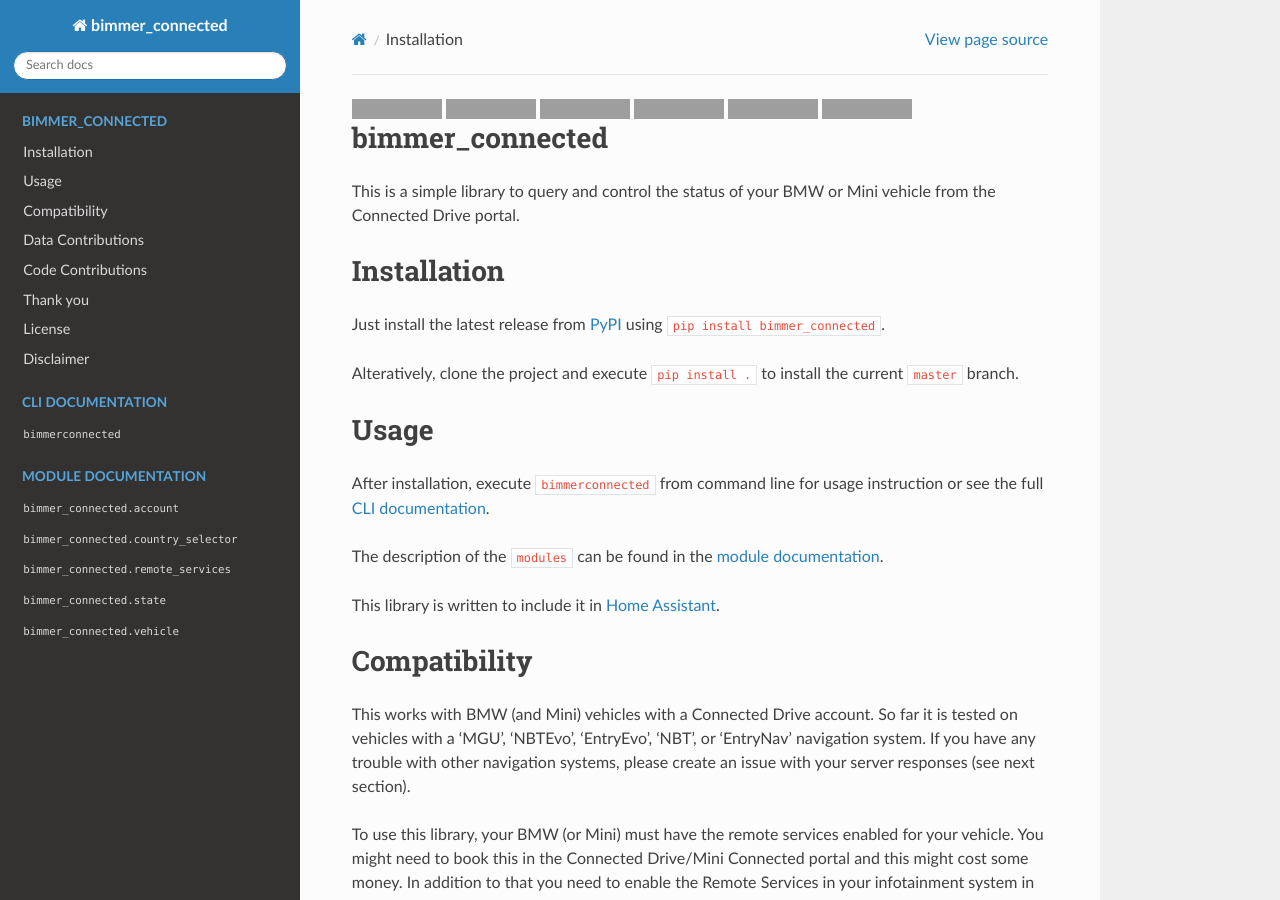
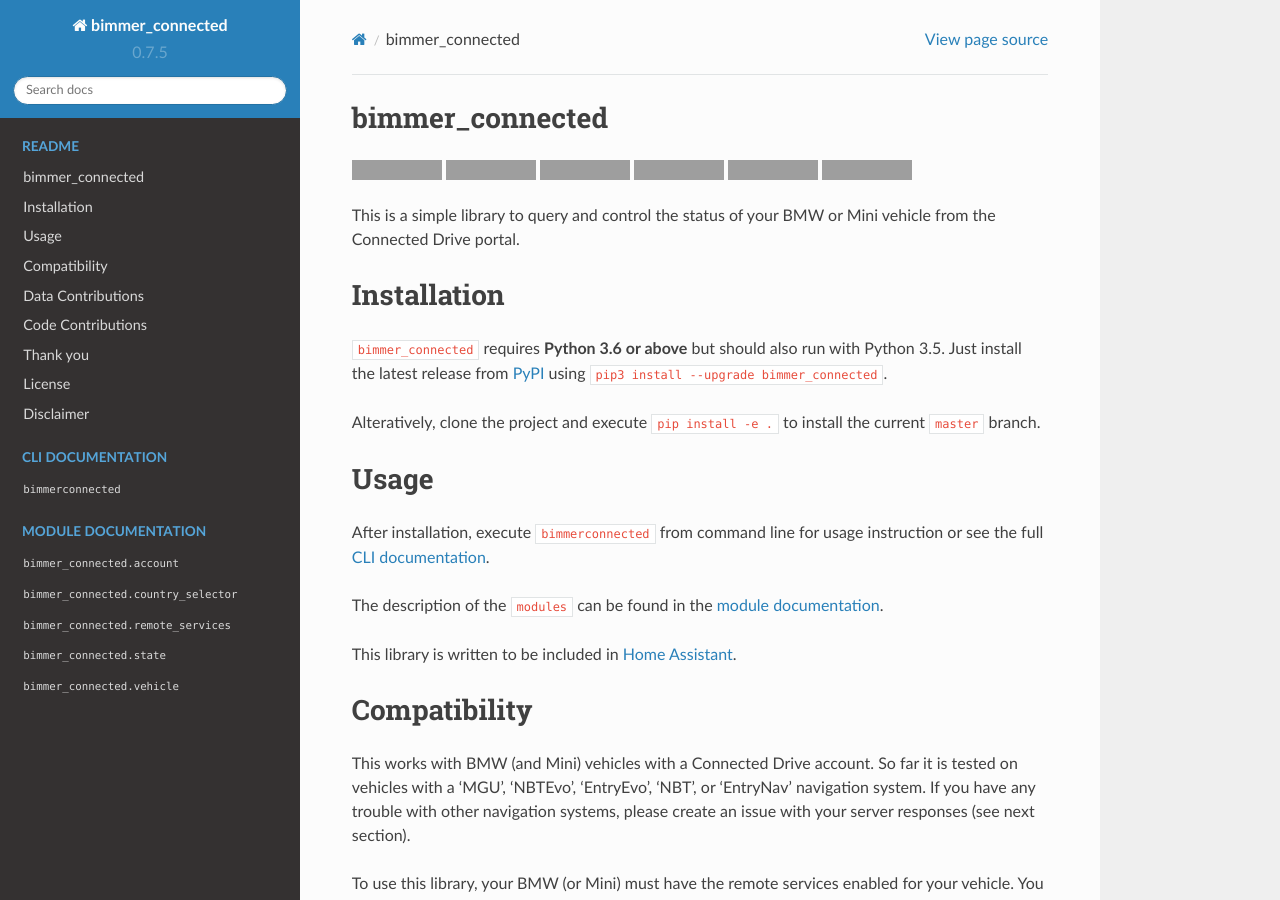
Before and after one commit to bimmerconnected/bimmer_connected, a Sphinx documentation site: the page built from docs/source/index.rst, in a window 1280 px wide and 900 px high, cut to the strip 0-900 px from the top of the window. Built offline with Sphinx 7.4.7 and the Read the Docs theme 2.0.0, drawn with Linux system fonts in a browser that asks for light colours; some of the changed text lies outside the part shown; grey boxes are pictures that could not be loaded.

Commit message:
Update readme & cli in-code comments

```diff
--- a/README.rst
+++ b/README.rst
@@ -1,19 +1,18 @@
+bimmer_connected
+================
+
+.. image:: https://badge.fury.io/py/bimmer-connected.svg
+    :target: https://pypi.org/project/bimmer-connected
 .. image:: https://pepy.tech/badge/bimmer-connected/week
     :target: https://pepy.tech/project/bimmer-connected/week
 .. image:: https://pepy.tech/badge/bimmer-connected/month
     :target: https://pepy.tech/project/bimmer-connected/month
 .. image:: https://pepy.tech/badge/bimmer-connected
     :target: https://pepy.tech/project/bimmer-connected
-.. image:: https://badge.fury.io/py/bimmer-connected.svg
-    :target: https://pypi.org/project/bimmer-connected
 .. image:: https://travis-ci.org/bimmerconnected/bimmer_connected.svg?branch=master
     :target: https://travis-ci.org/bimmerconnected/bimmer_connected
 .. image:: https://coveralls.io/repos/github/bimmerconnected/bimmer_connected/badge.svg?branch=master
     :target: https://coveralls.io/github/bimmerconnected/bimmer_connected?branch=master
-
-.. raw:: html
-
-   <h1>bimmer_connected</h1>
 
 This is a simple library to query and control the status of your BMW or Mini vehicle from
 the Connected Drive portal.
@@ -21,10 +20,10 @@ the Connected Drive portal.
 
 Installation
 ============
-Just install the latest release from `PyPI <https://pypi.org/project/bimmer-connected/>`_
-using :code:`pip install bimmer_connected`.
+:code:`bimmer_connected` requires **Python 3.6 or above** but should also run with Python 3.5. Just install the latest release from `PyPI <https://pypi.org/project/bimmer-connected/>`_
+using :code:`pip3 install --upgrade bimmer_connected`.
 
-Alteratively, clone the project and execute :code:`pip install .` to install the current
+Alteratively, clone the project and execute :code:`pip install -e .` to install the current
 :code:`master` branch.
 
 Usage
@@ -35,7 +34,7 @@ or see the full `CLI documentation <http://bimmer-connected.readthedocs.io/en/la
 The description of the :code:`modules` can be found in the `module documentation
 <http://bimmer-connected.readthedocs.io/en/latest/#module>`_.
 
-This library is written to include it in `Home Assistant <https://www.home-assistant.io>`_.
+This library is written to be included in `Home Assistant <https://www.home-assistant.io/integrations/bmw_connected_drive/>`_.
 
 
 Compatibility
@@ -72,9 +71,9 @@ If you want to contribute your data, perform the following steps:
     bimmerconnected fingerprint <username> <password> <region>
 
 This will create a set of log files in the "vehicle_fingerprint" folder.
-Before sending the data to anyone please **check for any personal data**.
+Before sending the data to anyone please **check for any personal data** such as **dealer name** or **country**.
 
-The following attributes should be replaced with default values:
+The following attributes are by default replaced with anonymized values:
 
 * :code:`vin` (Vehicle Identification Number)
 * :code:`lat` and :code:`lon` (GPS position)
--- a/docs/source/conf.py
+++ b/docs/source/conf.py
@@ -25,7 +25,7 @@ copyright = '2018-2020, m1n3rva, gerard33'
 author = 'rikroe'
 
 # The short X.Y version
-# version = const.__short_version__
+version = const.__version__
 # The full version, including alpha/beta/rc tags
 release = const.__version__
 
@@ -88,7 +88,9 @@ html_theme = 'sphinx_rtd_theme'
 # further.  For a list of options available for each theme, see the
 # documentation.
 #
-# html_theme_options = {}
+html_theme_options = {
+    'display_version': True,
+}
 
 # Add any paths that contain custom static files (such as style sheets) here,
 # relative to this directory. They are copied after the builtin static files,
--- a/docs/source/index.rst
+++ b/docs/source/index.rst
@@ -1,8 +1,7 @@
 .. include:: ../../README.rst
 
 .. toctree::
-   :caption: bimmer_connected
-   :titlesonly:
+   :caption: Readme
 
    readme
 
```
Also changed, not shown: 1 other file.
